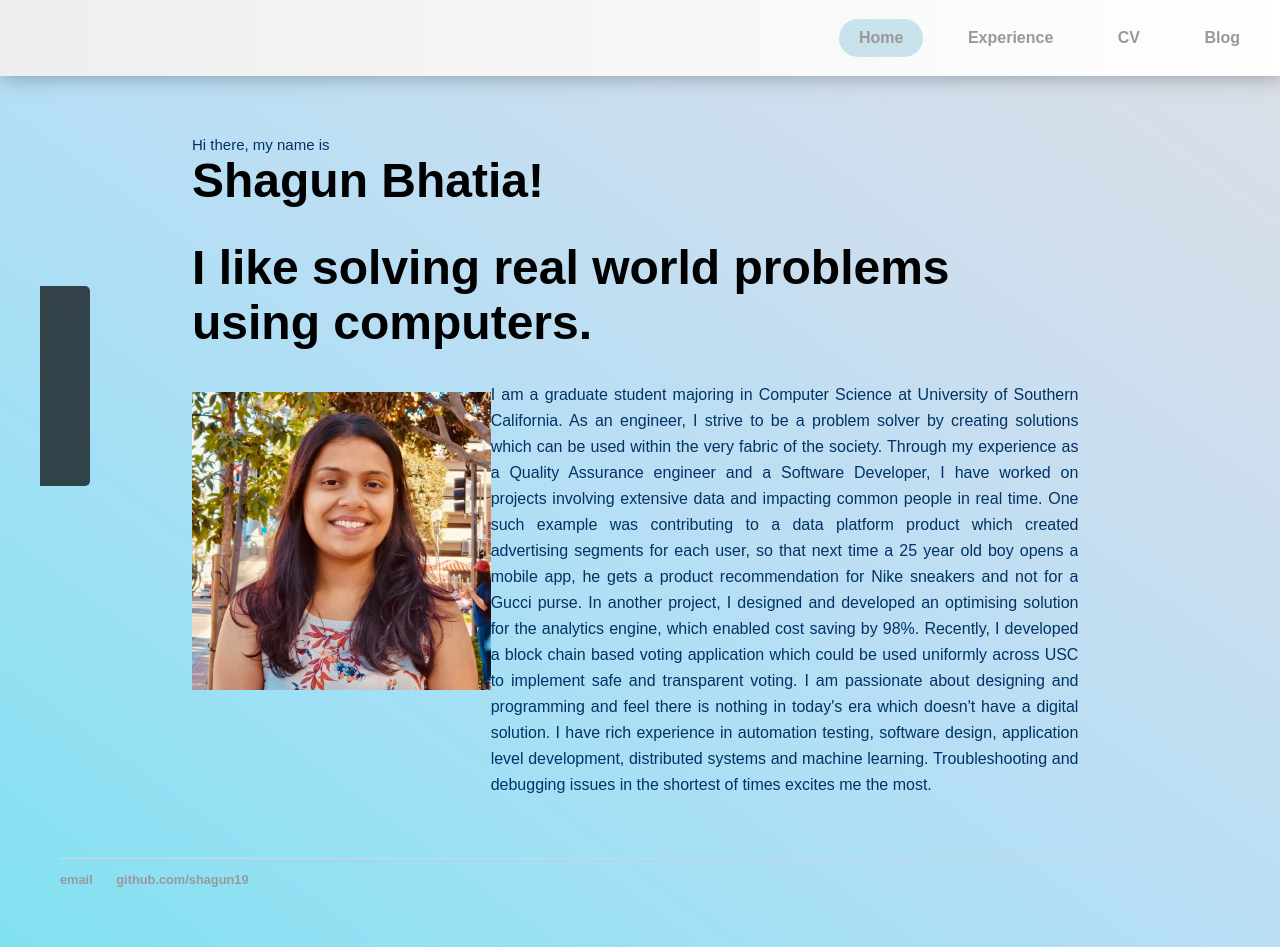
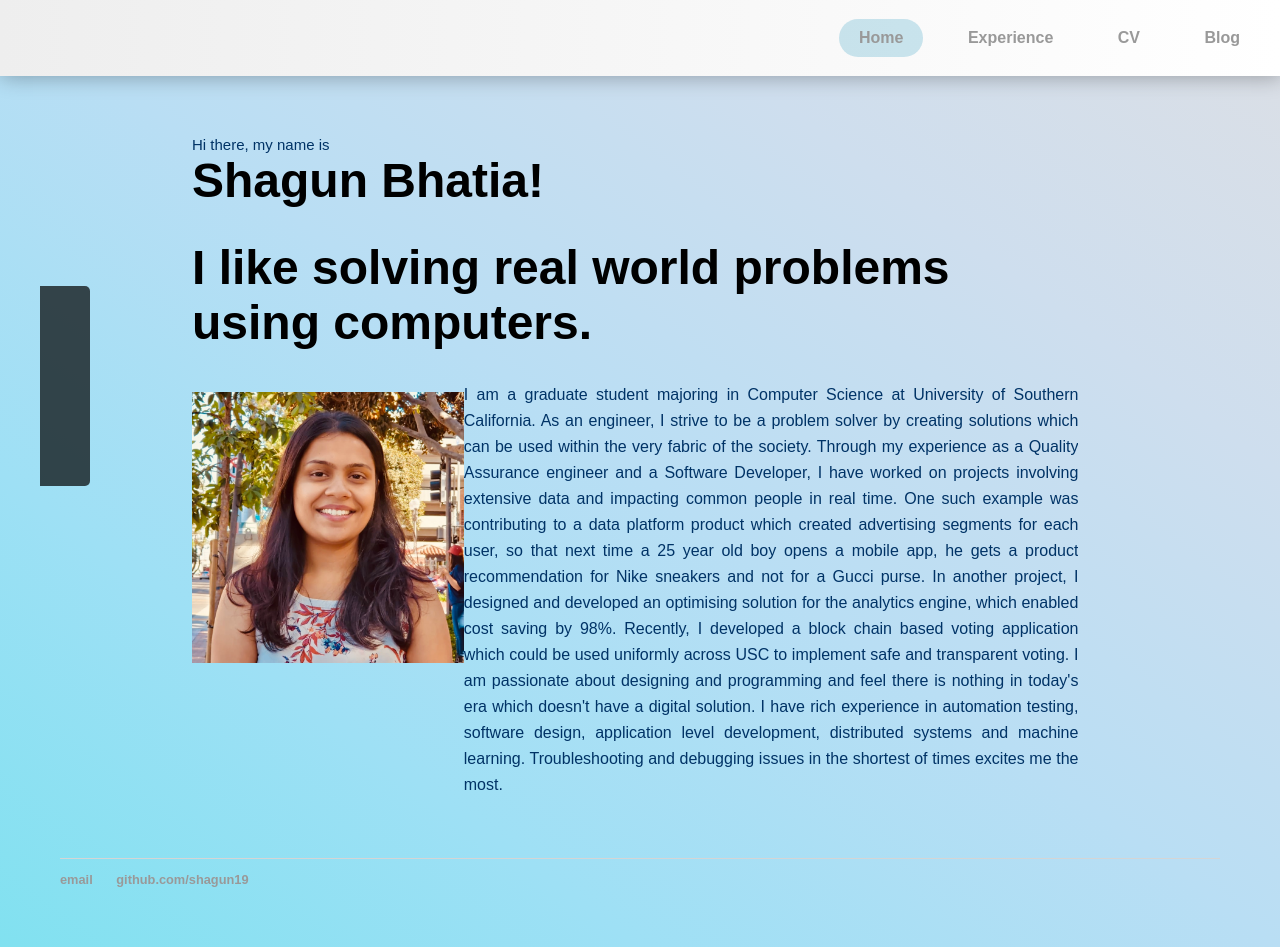
Before and after one commit to shagun19/shagun19.github.io, a Jekyll site: the page index.html, which Jekyll copies as it is, in a window 1280 px wide. Built offline with Jekyll 4.4.1, drawn with Linux system fonts in a browser that asks for light colours; some web fonts are replaced.

```diff
--- a/css/imageHover.css
+++ b/css/imageHover.css
@@ -1,8 +1,8 @@
 @import url('https://fonts.googleapis.com/css?family=Rozha+One');
 @import url('https://fonts.googleapis.com/css?family=Raleway|Rozha+One');
 
-.col4 {width: 33.33333333%; float: left; position: relative;}
-.col5 { display:block; width: 65.6%; float: left;  overflow:hidden; position: relative; padding: 0px;}
+.col4 {width: 30.33333333%; float: left; position: relative;}
+.col5 { display:block; width: 68.6%; float: left;  overflow:hidden; position: relative; padding: 0px;}
 .transition {-webkit-transition: all .5s ease; -moz-transition: all .5s ease; -o-transition: all .5s ease;  transition: all .5s ease;}
 .fx3 .item {margin: 10px 0;}
 .fx3:after {
```
